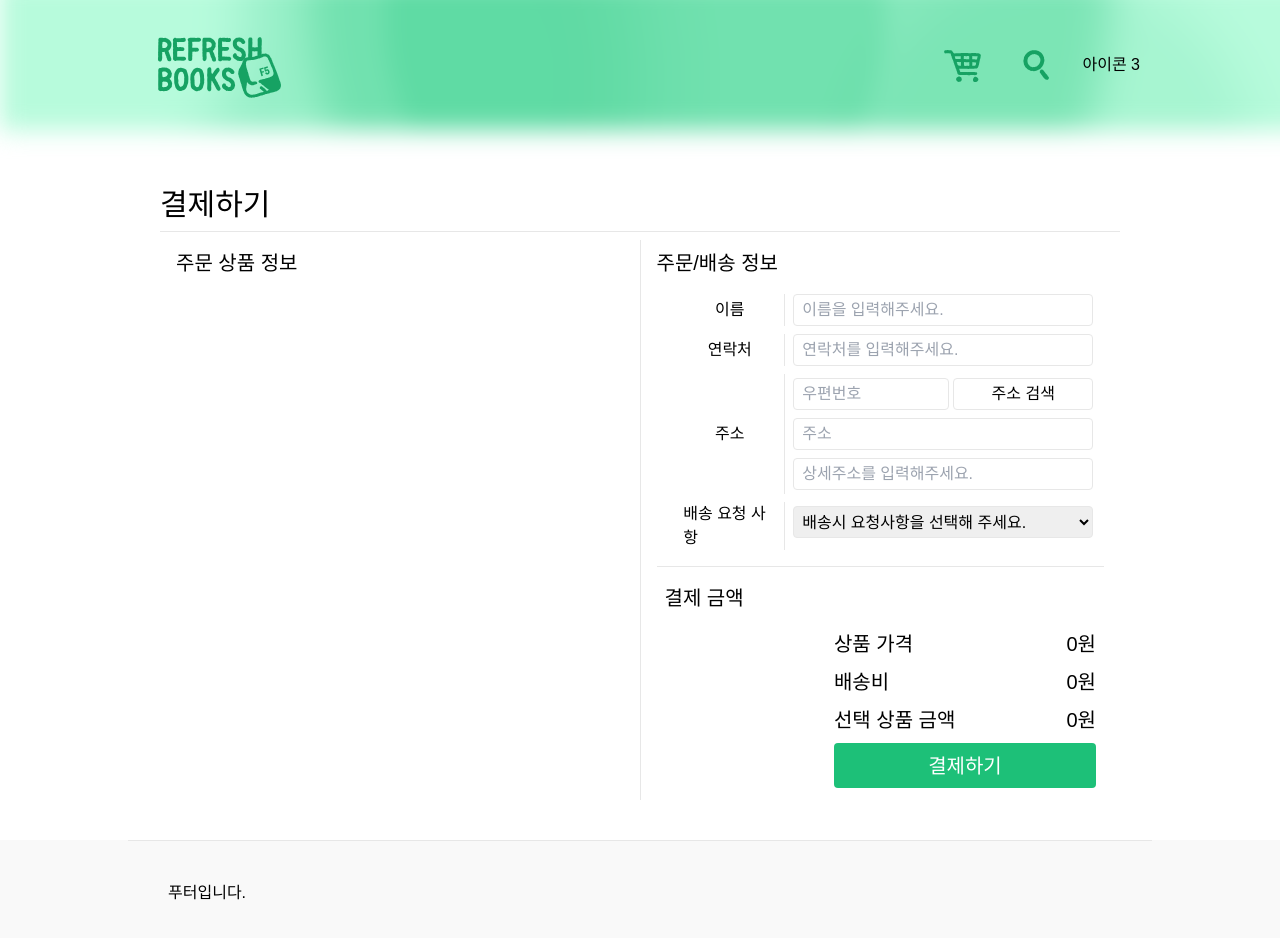
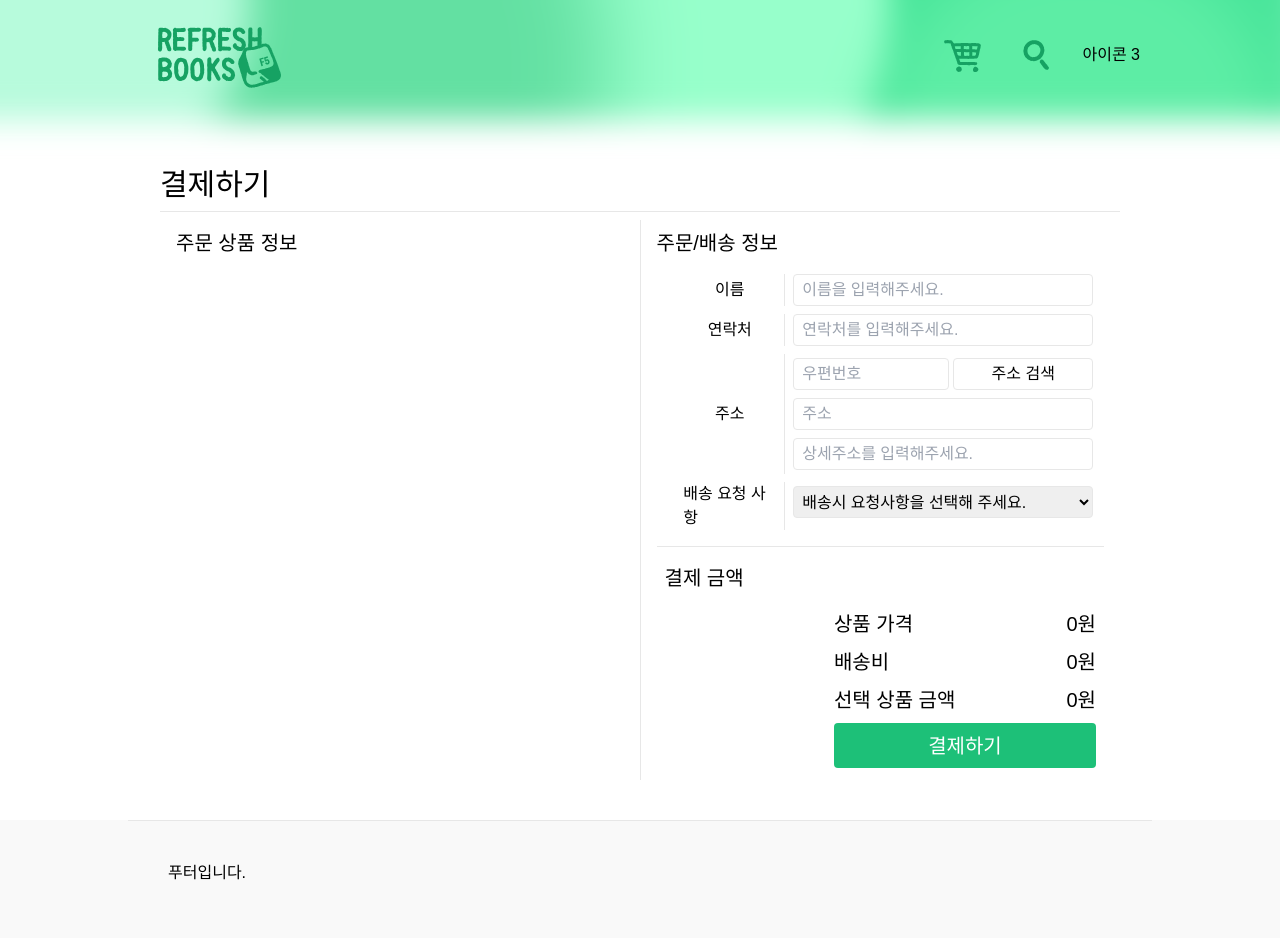
Before and after one commit to 0chae01/refresh-bookstore-refactor, a Next.js app: page /order-create in a window 1280 px wide. Shown: the top 938 px of the page. Built offline with nearby package versions, Linux system fonts and the light colour scheme.

Commit message:
Design: 헤더 디자인 수정

```diff
--- a/src/components/Home/RefreshAnimation.tsx
+++ b/src/components/Home/RefreshAnimation.tsx
@@ -3,11 +3,11 @@ import React from "react";
 const RefreshAnimation = () => {
   return (
     <div className="w-full h-[500px] flex flex-row justify-start items-center">
-      <div className="absolute rounded-full w-[800px] right-0 h-[800px] blur-lg opacity-30 bg-point animate-[move1_15s_linear_infinite_alternate]"></div>
-      <div className="absolute rounded-full left-[30%] w-[500px] h-[500px] opacity-20 bg-point animate-[move4_15s_linear_infinite_alternate]"></div>
-      <div className="absolute rounded-full left-0 w-[600px] h-[600px] opacity-20 blur-2xl bg-point animate-[move3_15s_linear_infinite_alternate] "></div>
-      <div className="absolute rounded-full right-[30%] w-[400px] h-[400px] blur-xl opacity-10 bg-point animate-[move2_10s_linear_infinite_alternate] "></div>
-      <div className="absolute rounded-full left-[5%] w-[400px] h-[400px] blur-xl  bg-light_green animate-[move1_10s_linear_infinite_alternate] "></div>
+      <div className="absolute rounded-full w-[500px] right-0 h-[800px] blur-lg bg-[#48e59a] animate-[move1_15s_linear_infinite_alternate]"></div>
+      <div className="absolute rounded-full left-[30%] w-[500px] h-[500px] bg-[#97ffcb] animate-[move4_18s_linear_infinite_alternate]"></div>
+      <div className="absolute rounded-full left-0 w-[600px] h-[600px] blur-2xl bg-[#63e0a2] animate-[move3_14s_linear_infinite_alternate] "></div>
+      <div className="absolute rounded-full right-[30%] w-[400px] h-[400px] blur-xl bg-[#5deda5] animate-[move2_11s_linear_infinite_alternate] "></div>
+      <div className="absolute rounded-full left-[5%] w-[400px] h-[400px] blur-md  bg-light_green animate-[move1_12s_linear_infinite_alternate] "></div>
     </div>
   );
 };
--- a/src/layout/Header.tsx
+++ b/src/layout/Header.tsx
@@ -7,11 +7,11 @@ import Link from "next/link";
 const Header = () => {
   return (
     <div className="w-full ">
-      <div className=" w-full h-[150px] "></div>
-      <div className="inset-0 -top-5 bg-light_green w-[110%] h-[150px] flex flex-row justify-center items-center blur-md overflow-hidden fixed z-20">
+      <div className=" w-full h-[130px] "></div>
+      <div className="-left-10 -top-10 bg-light_green w-[120%] h-[160px] flex flex-row justify-center items-center blur-lg overflow-hidden fixed z-20">
         <RefreshAnimation />
       </div>
-      <div className=" inset-0 w-full h-[130px] flex flex-row justify-center items-center fixed z-20">
+      <div className=" inset-0 w-full h-[110px] flex flex-row justify-center items-center fixed z-20">
         <div className="w-full lg:w-[1024px] flex flex-row justify-between px-3">
           <Link href="/">
             <Logo color="#16a263" width="150px" />
```
